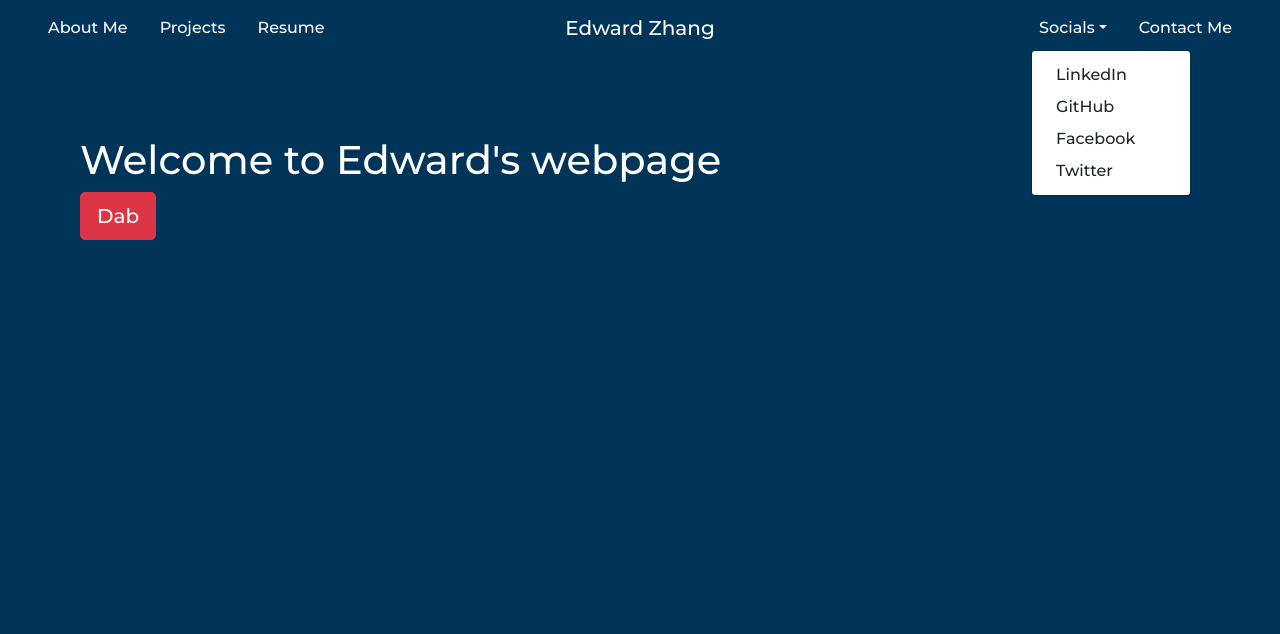
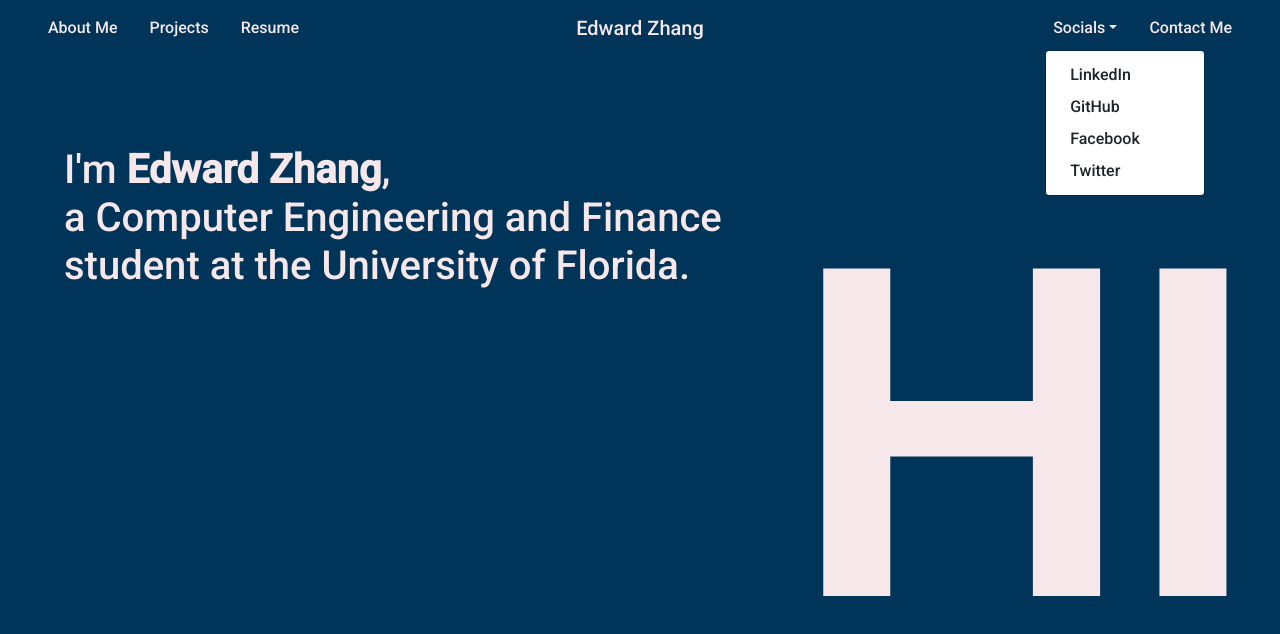
Before and after one commit to edwardzhang5/edwardzhang, a React (Create React App) app: page / in a window 1280 px wide. Both pictures are taken after a click on the button "Socials". Shown: the top 634 px of the page. Built offline with nearby package versions, Linux system fonts and the light colour scheme.

Commit message:
added hi, fixed colors, removed useless imports

```diff
--- a/src/App.css
+++ b/src/App.css
@@ -22,7 +22,7 @@
     align-items: center;
     justify-content: center;
     font-size: calc(10px + 2vmin);
-  color: white;
+    color: #F6E8EA
 }
 
 .App-link {
@@ -30,11 +30,11 @@
 }
 
 .font-link {
-    font-family: 'Montserrat';
+    font-family: 'Roboto';
 }
 
 a {
-    color: #FFF;
+    color: #F6E8EA;
 }
 
 @keyframes App-logo-spin {
--- a/src/components/homepage.js
+++ b/src/components/homepage.js
@@ -1,5 +1,4 @@
 import React, { Component } from 'react';
-import { Link } from 'react-router-dom';
 import MenuBar from "./layout/menubar";
 
 class homepage extends Component {
@@ -7,15 +6,17 @@ class homepage extends Component {
         return (
             <div>
             <MenuBar/>
-            <div className="font-link" style={{ marginLeft: "80px", marginTop: "80px", color:"white" } }>
-                <h1>Welcome to Edward's webpage</h1>
-                    <Link to= "/aboutme">
-                        <button
-                            style={{ }}
-                            type="button"
-                            class="btn btn-danger btn-lg">Dab</button>
-                    </Link>
+                <div className="font-link" style={{
+                    marginLeft: "5%", marginTop: "7%", color: "#F6E8EA", } }>
+                    <h1>I'm <b>Edward Zhang</b>,<br /> a Computer Engineering and Finance <br /> student at the <a style={{textDecoration:"none"}} href="https://www.ufl.edu/">University of Florida</a>.
+                    </h1>
                 </div>
+                <div style={{
+                    color: "#F6E8EA", fontSize: 450, marginLeft: "62%", lineHeight: 0.6
+                }}>
+                    <p><b>HI</b></p>
+                </div>
+
 
              </div>
 
--- a/src/components/layout/menubar.js
+++ b/src/components/layout/menubar.js
@@ -1,5 +1,4 @@
 import React, { Component } from "react";
-import { Container } from 'react-bootstrap';
 import { Link } from 'react-router-dom';
 import './nav.css';
 
@@ -17,7 +16,7 @@ class MenuBar extends Component {
                             <Link to="/project" class="nav-link">Projects</Link>
                         </li>
                         <li class="nav-item " style={{ marginLeft: "1rem" }}>
-                                <a class="nav-link" href="https://drive.google.com/file/d/1lRjJ4P4heFGx1HQ-uKHJwVp3HompxS16/view?usp=sharing" target="_blank">Resume</a>
+                                <a class="nav-link" href="https://drive.google.com/file/d/1lRjJ4P4heFGx1HQ-uKHJwVp3HompxS16/view?usp=sharing" target="_blank" rel="noreferrer">Resume</a>
                         </li>
                     </ul>
                 </div>
@@ -34,10 +33,10 @@ class MenuBar extends Component {
                                 Socials
                             </a>
                             <div class="dropdown-menu" aria-labelledby="navbarDropdown">
-                                <a class="dropdown-item" href="https://www.linkedin.com/in/edwardzhang5/" target="_blank">LinkedIn</a>
-                                <a class="dropdown-item" href="https://github.com/edwardzhang5" target="_blank">GitHub</a>
-                                <a class="dropdown-item" href="https://www.facebook.com/edward.zhang.353250" target="_blank">Facebook</a>
-                                <a class="dropdown-item" href="https://twitter.com/edward_zhang_" target="_blank">Twitter</a>
+                                    <a class="dropdown-item" href="https://www.linkedin.com/in/edwardzhang5/" target="_blank" rel="noreferrer">LinkedIn</a>
+                                    <a class="dropdown-item" href="https://github.com/edwardzhang5" target="_blank" rel="noreferrer">GitHub</a>
+                                    <a class="dropdown-item" href="https://www.facebook.com/edward.zhang.353250" target="_blank" rel="noreferrer">Facebook</a>
+                                    <a class="dropdown-item" href="https://twitter.com/edward_zhang_" target="_blank" rel="noreferrer">Twitter</a>
                             </div>
                         </li>
                         <li class="nav-item">
--- a/src/index.css
+++ b/src/index.css
@@ -1,6 +1,7 @@
 body {
     margin: 0;
     font-family: -apple-system, BlinkMacSystemFont, 'Segoe UI', 'Roboto', 'Oxygen', 'Ubuntu', 'Cantarell', 'Fira Sans', 'Droid Sans', 'Helvetica Neue', sans-serif;
+
     -webkit-font-smoothing: antialiased;
     -moz-osx-font-smoothing: grayscale;
     background-color: #003459;
```
Lines whose indentation alone changed are shown as unchanged.
